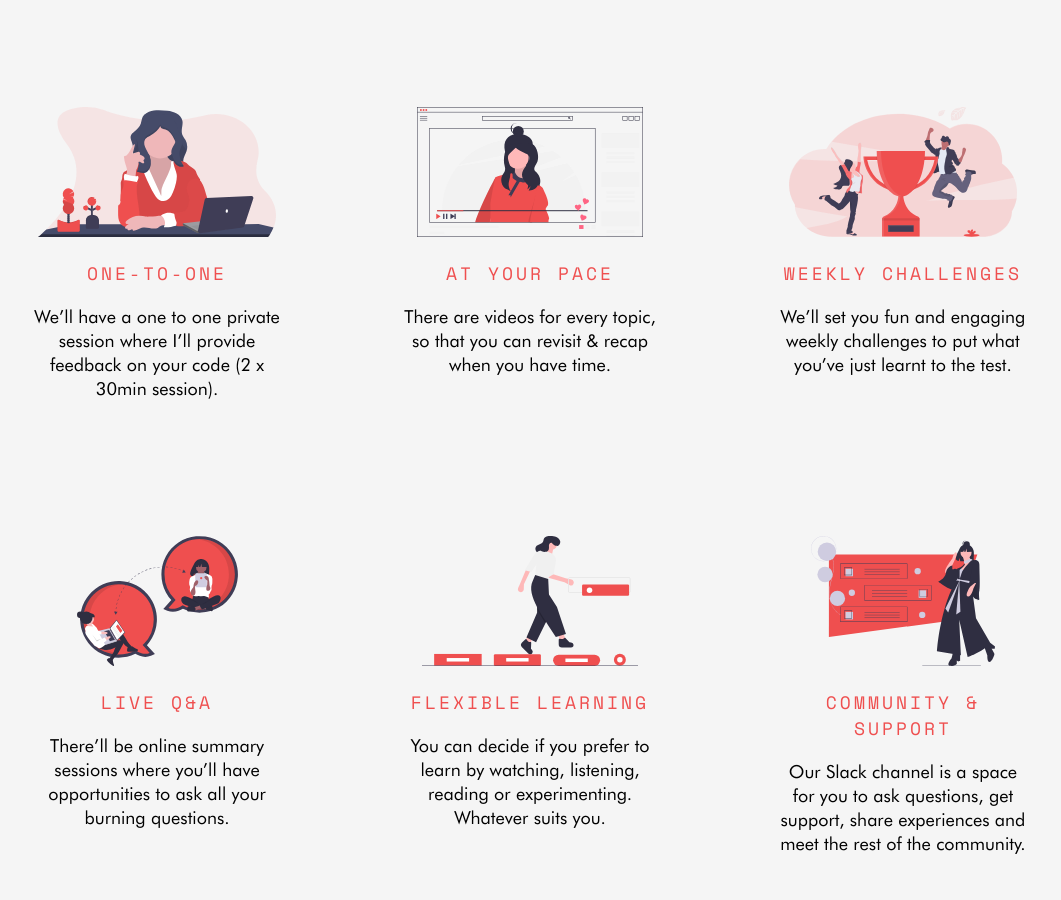
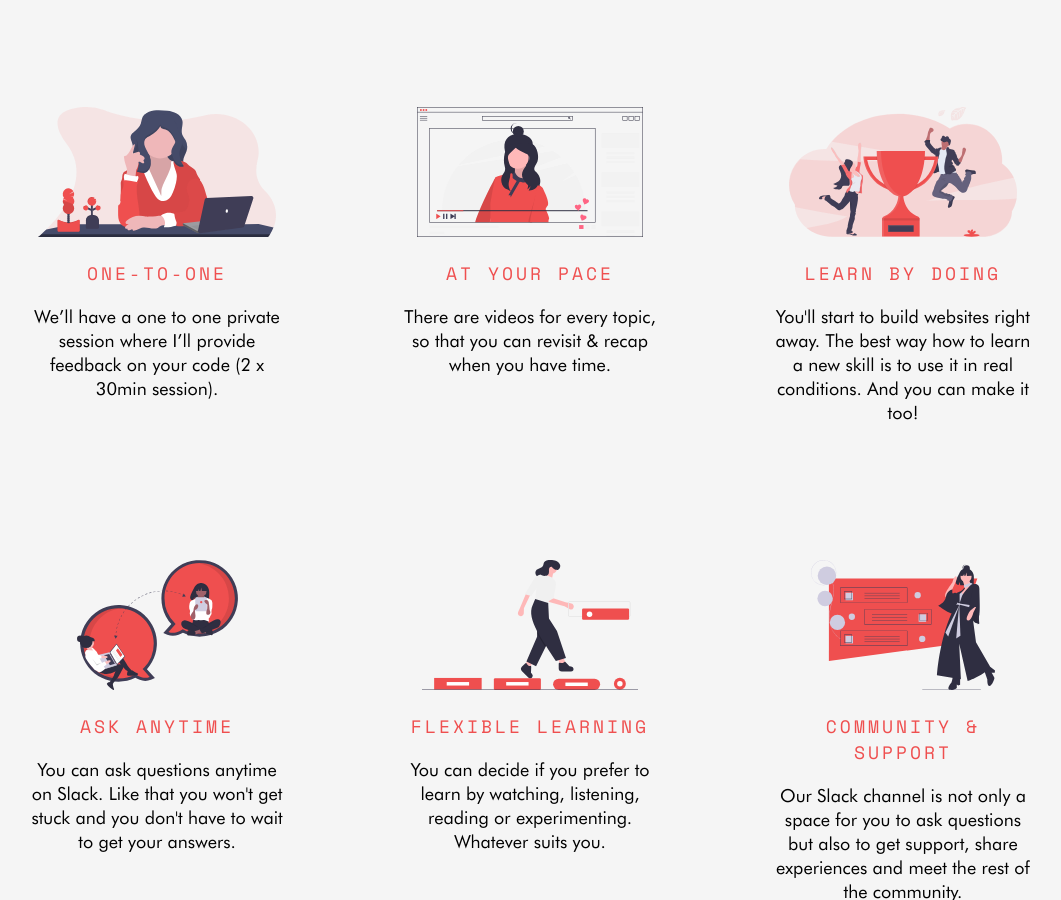
Before and after one commit to hharen/mltc_jekyll, a Jekyll site: the page built from web-development.html, in a window 1280 px wide and 900 px high, scrolled down 1279 px. Shown: the whole window, without its empty margins (110-1171 px from the left). Built offline with Jekyll 4.4.1, drawn with Linux system fonts in a browser that asks for light colours; nearby versions of some CDN libraries.

Commit message:
Change features for web dev course

```diff
--- a/web-development.html
+++ b/web-development.html
@@ -91,16 +91,22 @@ description: Whether you want to make a site for your business, hone your web de
 
         <div class="feature">
           <img src="images/undraw/undraw_winners_ao2o.svg" class='feature-svg'>
-          <h3>Weekly Challenges</h3>
+          <h3>Learn by doing</h3>
+          <p>You'll start to build websites right away. The best way how to learn a new skill
+            is to use it in real conditions. And you can make it too!</p>
+<!--      <h3>Weekly Challenges</h3>
           <p>We’ll set you fun and engaging weekly challenges to put what you’ve just
-            learnt to the test.</p>
+            learnt to the test.</p> -->
         </div>
 
         <div class="feature">
           <img src="images/undraw/undraw_real_time_collaboration_c62i.svg" class='feature-svg'>
-          <h3>Live Q&A</h3>
+          <h3>Ask anytime</h3>
+          <p>You can ask questions anytime on Slack. Like that you won't get
+          stuck and you don't have to wait to get your answers.</p>
+<!--           <h3>Q&A</h3>
           <p>There’ll be online summary sessions where you’ll have opportunities to
-            ask all your burning questions.</p>
+            ask all your burning questions.</p> -->
         </div>
 
         <div class="feature">
@@ -113,8 +119,8 @@ description: Whether you want to make a site for your business, hone your web de
         <div class="feature">
           <img src="images/undraw/undraw_ask_me_anything_k8o0.svg" class='feature-svg'>
           <h3>Community & Support</h3>
-          <p>Our Slack channel is a space for you to ask questions, get support,
-            share experiences and meet the rest of the community.</p>
+          <p>Our Slack channel is not only a space for you to ask questions but also to
+            get support, share experiences and meet the rest of the community.</p>
         </div>
       </div>
 
```
